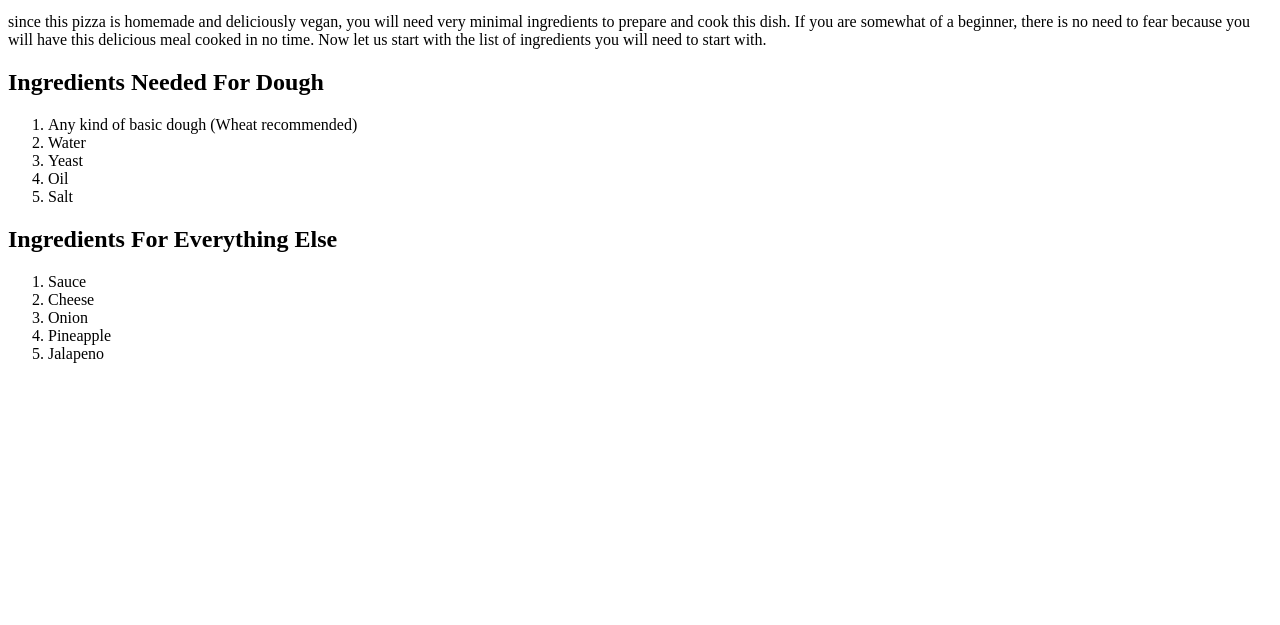
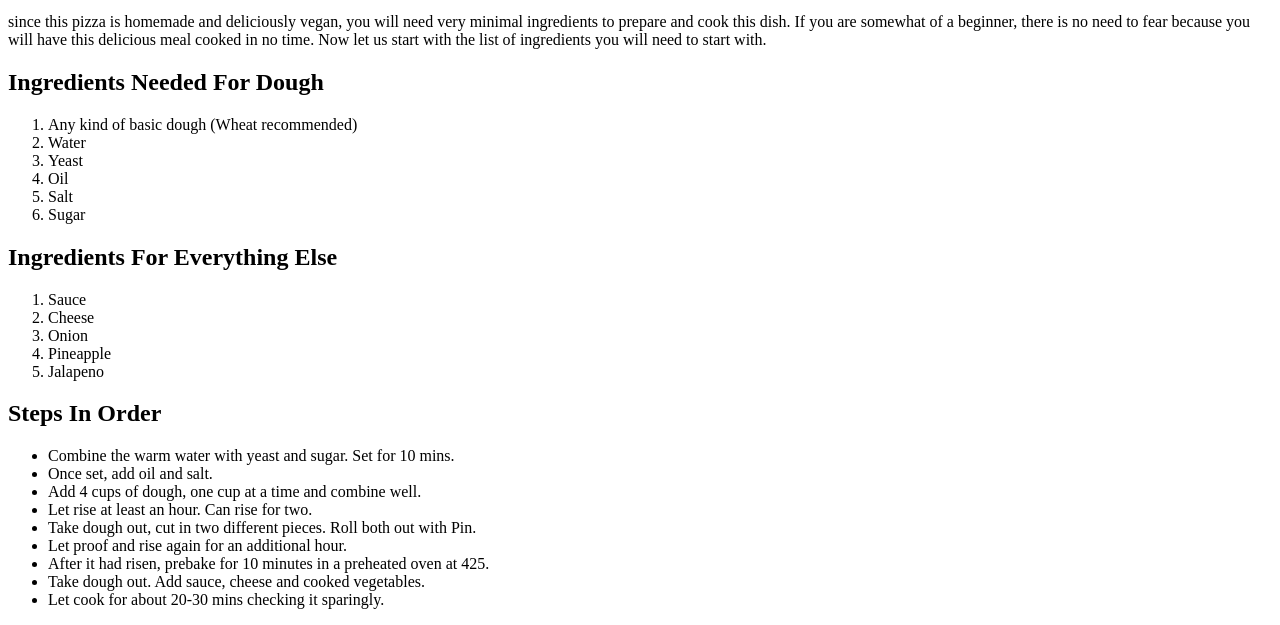
Before and after one commit to senlinren/odin-recipes, a plain HTML site: page recipes/pizza.html in a window 1280 px wide. Shown: the part 639-1264 px from the top of the page. Before the commit the page ends 1018 px from the top, so only its background shows below. Drawn offline with Linux system fonts and the light colour scheme.

Commit message:
Finished pizza.html recipe

```diff
--- a/recipes/pizza.html
+++ b/recipes/pizza.html
@@ -33,6 +33,7 @@
         <li>Yeast</li>
         <li>Oil</li>
         <li>Salt</li>
+        <li>Sugar</li>
     </ol>
 
     <h2>Ingredients For Everything Else</h2>
@@ -43,5 +44,20 @@
         <li>Pineapple</li>
         <li>Jalapeno</li>
     </ol>
+
+    <h2>Steps In Order</h2>
+
+    <ul>
+        <li>Combine the warm water with yeast and sugar. Set for 10 mins.</li>
+        <li>Once set, add oil and salt.</li>
+        <li>Add 4 cups of dough, one cup at a time and combine well.</li>
+        <li>Let rise at least an hour. Can rise for two.</li>
+        <li>Take dough out, cut in two different pieces. Roll both out with Pin.</li>
+        <li>Let proof and rise again for an additional hour.</li>
+        <li>After it had risen, prebake for 10 minutes in a preheated oven at 425.</li>
+        <li>Take dough out. Add sauce, cheese and cooked vegetables.</li>
+        <li>Let cook for about 20-30 mins checking it sparingly.</li>
+    </ul>
+
 </body>
 </html>
```
